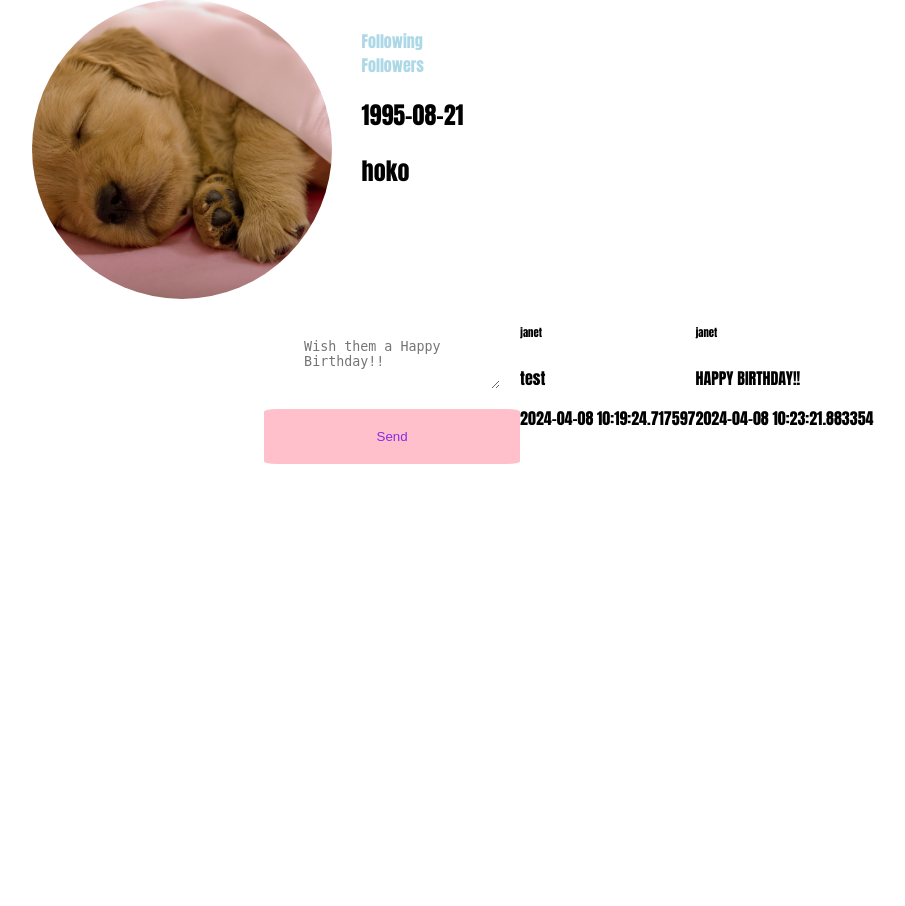
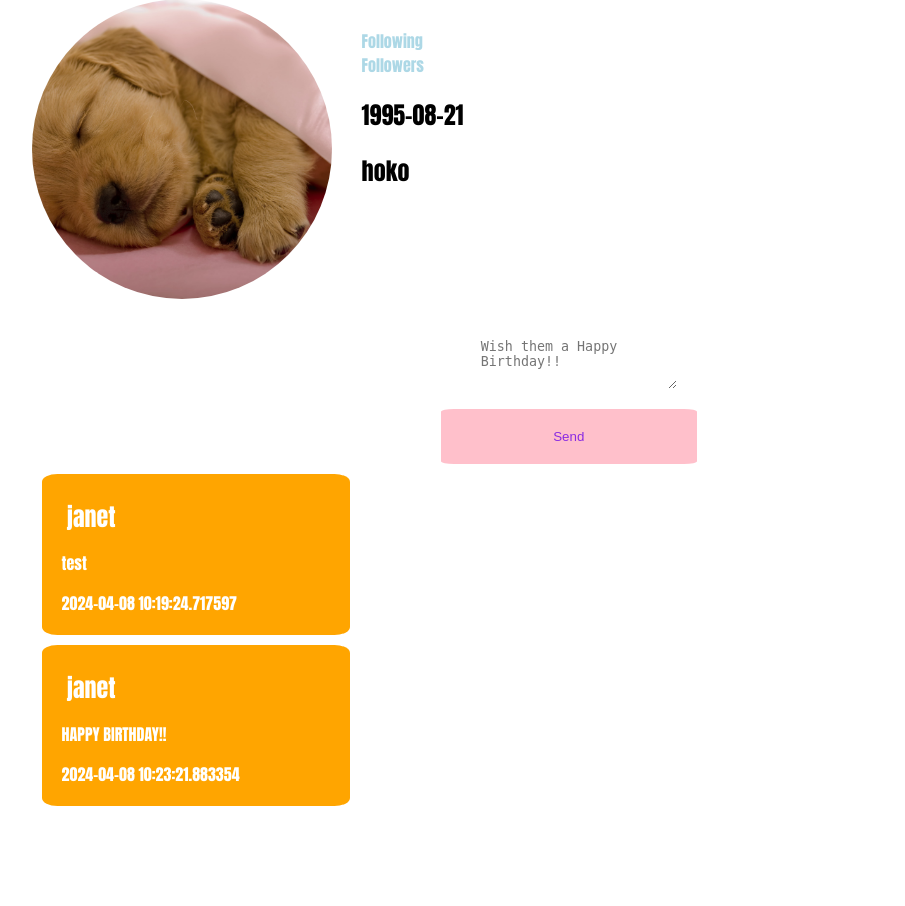
Before and after one commit to hokocodes/Flask-Birthday-Reminder, a Flask app: a page that uses templates/profile.html in a window 1280 px wide. Shown: the part 237-1143 px from the top of the page, without its empty margins (166-1071 px from the left). Before the commit the page ends 701 px from the top, so only its background shows below. Run offline with Flask 3, Linux system fonts and the light colour scheme.

Commit message:
Messages fixed and styling added

```diff
--- a/app.py
+++ b/app.py
@@ -213,8 +213,9 @@ def profile(username):
 
 
 
-    if request.method == "POST":
-        profile_pic = request.files["profile-pic"]
+    if request.method == "POST" or form.validate_on_submit():
+
+        profile_pic = request.files.get("profile-pic")
         # Handle file upload
         if profile_pic:
             filename = secure_filename(profile_pic.filename)
@@ -223,20 +224,19 @@ def profile(username):
             user.profile_pic = pic_name
             db.session.commit()
             # Save 'filename' to your database for the user's profile
-
-    if form.validate_on_submit():
-        new_post = Post(
-            sender=current_user.id,
-            receiver=user.id,
-            body=form.body.data,
-            timestamp=datetime.now(),
-        )
-        db.session.add(new_post)
-        db.session.commit()
-        print(current_user.id)
-        print(new_post)
-        print(form.body.data)
-        return redirect(url_for("profile", username=user.username))
+        else:
+            new_post = Post(
+                sender=current_user.id,
+                receiver=user.id,
+                body=form.body.data,
+                timestamp=datetime.now(),
+            )
+            db.session.add(new_post)
+            db.session.commit()
+            print(current_user.id)
+            print(new_post)
+            print(form.body.data)
+            return redirect(url_for("profile", username=user.username))
 
     return render_template("profile.html", user=user, form=form, wishes=wishes)
 
--- a/static/css/all.css
+++ b/static/css/all.css
@@ -124,3 +124,16 @@ nav form {
 nav form input {
     margin: 10px;
 }
+
+.wishes_messages {
+    border-radius: 5%;
+    background-color: orange;
+    color: white;
+    margin: 10px;
+    padding: 20px;
+    width: 25%;
+}
+
+.wishes_messages h2 {
+    margin: 5px;
+}
--- a/templates/profile.html
+++ b/templates/profile.html
@@ -41,14 +41,15 @@
     <form action="" method="POST">
       {{ form.hidden_tag() }} {{ form.body }} {{ form.submit }}
     </form>
-    {% for w in wishes %}
-    <div>
-      <h6>{{ w.postsender.username }}</h6>
-      <p>{{ w.body }}</p>
-      <info>{{ w.timestamp }}</info>
-    </div>
-    {% endfor %}
+
   </div>
+  {% for w in wishes %}
+  <div class="wishes_messages">
+    <h2>{{ w.postsender.username }}</h2>
+    <p>{{ w.body }}</p>
+    <info>{{ w.timestamp }}</info>
+  </div>
+  {% endfor %}
 </section>
 
 <script>
```
Also changed, not shown: instance/database.db.
